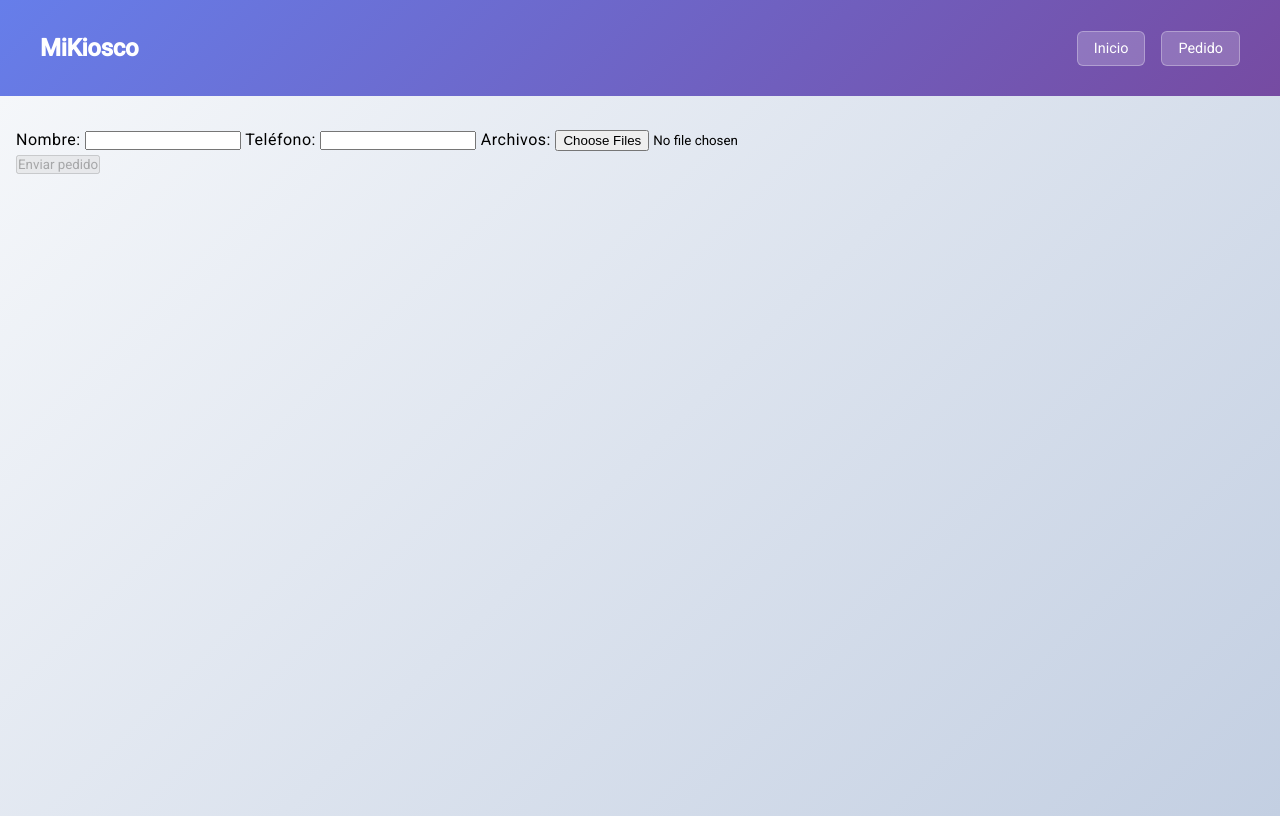
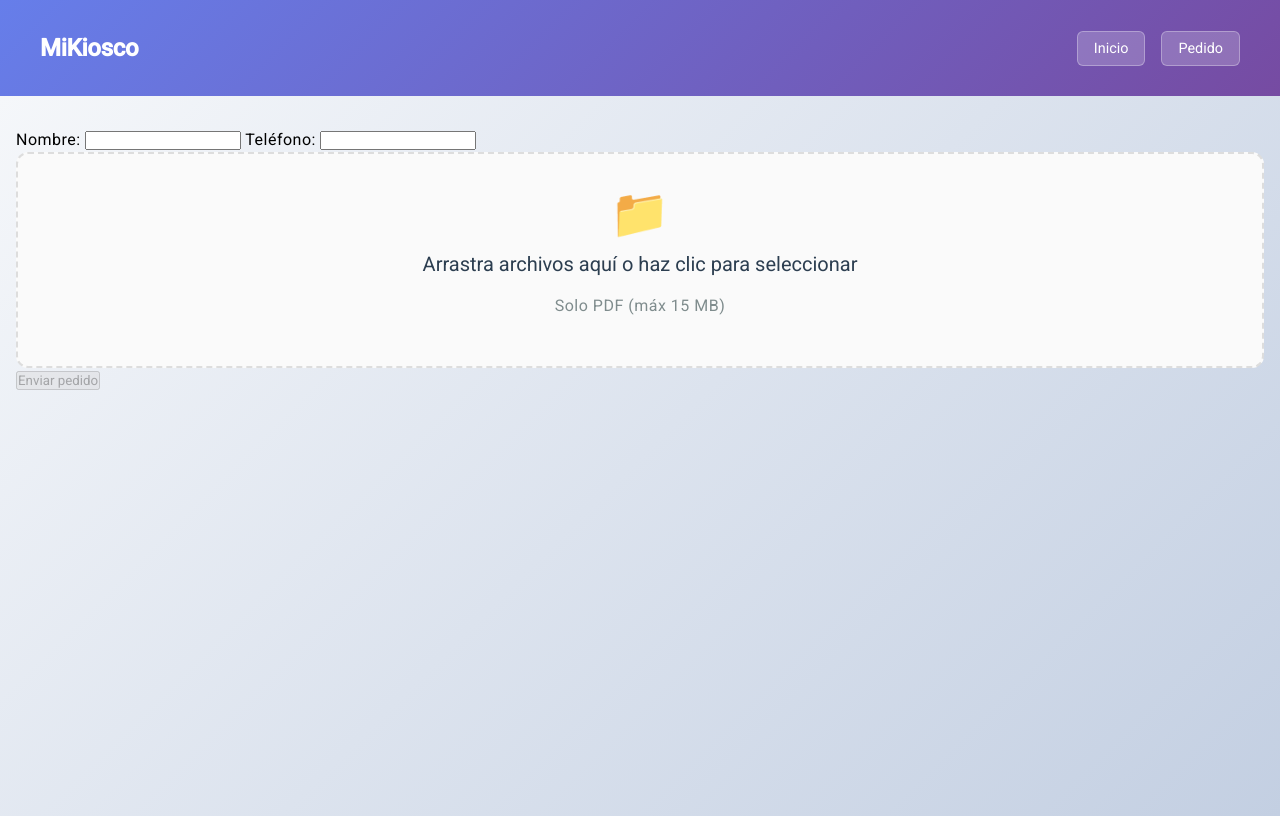
Before and after one commit to Martiniano-Olivera/ftcp---full, an Angular app in the folder ClienteFinal/: page /nuevo-pedido in a window 1280 px wide. Built offline with nearby package versions, Linux system fonts and the light colour scheme.

Commit message:
fix file upload to send pdf files

```diff
--- a/ClienteFinal/src/app/core/services/pedido.service.ts
+++ b/ClienteFinal/src/app/core/services/pedido.service.ts
@@ -1,5 +1,5 @@
 import { Injectable } from '@angular/core';
-import { BehaviorSubject, Observable } from 'rxjs';
+import { BehaviorSubject } from 'rxjs';
 import { Archivo, OpcionesImpresion, Pedido } from '../models/pedido.model';
 
 @Injectable({
--- a/ClienteFinal/src/app/features/nuevo-pedido/nuevo-pedido.component.html
+++ b/ClienteFinal/src/app/features/nuevo-pedido/nuevo-pedido.component.html
@@ -8,15 +8,14 @@
       Teléfono:
       <input type="tel" name="telefono" [(ngModel)]="telefono" required pattern="\d{6,20}" />
     </label>
-    <label>
-      Archivos:
-      <input type="file" (change)="onFileChange($event)" multiple accept="application/pdf" required />
-    </label>
-    <ul>
-      <li *ngFor="let f of archivos">{{ f.name }} ({{ f.size / 1024 | number:'1.0-0' }} KB)</li>
-    </ul>
+    <app-file-upload
+      [archivos]="archivos"
+      (archivoAgregado)="onArchivoAgregado($event)"
+      (archivoEliminado)="onArchivoEliminado($event)"
+      (filesSelected)="onFilesSelected($event)"
+    ></app-file-upload>
     <p *ngIf="error" class="error">{{ error }}</p>
-    <button type="submit" [disabled]="form.invalid || archivos.length === 0 || loading">
+    <button type="submit" [disabled]="form.invalid || files.length === 0 || loading">
       {{ loading ? 'Enviando...' : 'Enviar pedido' }}
     </button>
   </form>
--- a/ClienteFinal/src/app/features/nuevo-pedido/nuevo-pedido.component.ts
+++ b/ClienteFinal/src/app/features/nuevo-pedido/nuevo-pedido.component.ts
@@ -2,17 +2,20 @@ import { Component } from '@angular/core';
 import { CommonModule } from '@angular/common';
 import { FormsModule } from '@angular/forms';
 import { OrdersPublicService } from '../../core/services/orders-public.service';
+import { FileUploadComponent } from '../../shared/components/file-upload/file-upload.component';
+import { Archivo } from '../../core/models/pedido.model';
 
 @Component({
   selector: 'app-nuevo-pedido',
   standalone: true,
-  imports: [CommonModule, FormsModule],
+  imports: [CommonModule, FormsModule, FileUploadComponent],
   templateUrl: './nuevo-pedido.component.html'
 })
 export class NuevoPedidoComponent {
   nombre = '';
   telefono = '';
-  archivos: File[] = [];
+  archivos: Archivo[] = [];
+  files: File[] = [];
   enviado = false;
   loading = false;
   error: string | null = null;
@@ -20,30 +23,26 @@ export class NuevoPedidoComponent {
 
   constructor(private ordersService: OrdersPublicService) {}
 
-  onFileChange(event: Event): void {
-    const target = event.target as HTMLInputElement;
-    const selected = Array.from(target.files || []);
-    this.archivos = [];
-    this.error = null;
-    selected.forEach(f => {
-      if (f.type !== 'application/pdf') {
-        this.error = 'Solo se permiten archivos PDF';
-      } else if (f.size > 15 * 1024 * 1024) {
-        this.error = 'Cada archivo debe pesar menos de 15MB';
-      } else {
-        this.archivos.push(f);
-      }
-    });
+  onArchivoAgregado(archivo: Archivo): void {
+    this.archivos = [...this.archivos, archivo];
+  }
+
+  onArchivoEliminado(id: string): void {
+    this.archivos = this.archivos.filter((a) => a.id !== id);
+  }
+
+  onFilesSelected(files: File[]): void {
+    this.files = files;
   }
 
   enviar(): void {
-    if (!this.nombre || !this.telefono || this.archivos.length === 0 || this.loading) {
+    if (!this.nombre || !this.telefono || this.files.length === 0 || this.loading) {
       return;
     }
     this.loading = true;
     this.error = null;
     this.ordersService
-      .submitOrder({ nombre: this.nombre, telefono: this.telefono, files: this.archivos })
+      .submitOrder({ nombre: this.nombre, telefono: this.telefono, files: this.files })
       .subscribe({
         next: order => {
           this.enviado = true;
@@ -51,6 +50,7 @@ export class NuevoPedidoComponent {
           this.nombre = '';
           this.telefono = '';
           this.archivos = [];
+          this.files = [];
         },
         error: () => {
           this.error = 'Intenta más tarde';
--- a/ClienteFinal/src/app/shared/components/file-upload/file-upload.component.html
+++ b/ClienteFinal/src/app/shared/components/file-upload/file-upload.component.html
@@ -10,12 +10,12 @@
     <div class="drop-zone-content">
       <div class="upload-icon">📁</div>
       <h3>Arrastra archivos aquí o haz clic para seleccionar</h3>
-      <p>Soporta PDF, DOC, DOCX, TXT, JPG, PNG</p>
+      <p>Solo PDF (máx 15 MB)</p>
       <input
         #fileInput
         type="file"
         multiple
-        accept=".pdf,.doc,.docx,.txt,.jpg,.jpeg,.png"
+        accept="application/pdf,.pdf"
         (change)="onFileSelected($event)"
         style="display: none;"
       />
--- a/ClienteFinal/src/app/shared/components/file-upload/file-upload.component.ts
+++ b/ClienteFinal/src/app/shared/components/file-upload/file-upload.component.ts
@@ -13,8 +13,10 @@ export class FileUploadComponent {
   @Input() archivos: Archivo[] = [];
   @Output() archivoAgregado = new EventEmitter<Archivo>();
   @Output() archivoEliminado = new EventEmitter<string>();
+  @Output() filesSelected = new EventEmitter<File[]>();
 
   isDragOver = false;
+  private files: { id: string; file: File }[] = [];
 
   onDragOver(event: DragEvent): void {
     event.preventDefault();
@@ -49,15 +51,18 @@ export class FileUploadComponent {
 
   private procesarArchivos(files: FileList): void {
     Array.from(files).forEach((file) => {
+      const id = this.generarId();
       const archivo: Archivo = {
-        id: this.generarId(),
+        id,
         nombre: file.name,
         tamano: file.size,
         tipo: file.type || this.obtenerExtension(file.name),
         fechaSubida: new Date(),
       };
+      this.files.push({ id, file });
       this.archivoAgregado.emit(archivo);
     });
+    this.emitFiles();
   }
 
   private generarId(): string {
@@ -69,7 +74,9 @@ export class FileUploadComponent {
   }
 
   eliminarArchivo(archivoId: string): void {
+    this.files = this.files.filter((f) => f.id !== archivoId);
     this.archivoEliminado.emit(archivoId);
+    this.emitFiles();
   }
 
   formatFileSize(bytes: number): string {
@@ -79,4 +86,8 @@ export class FileUploadComponent {
     const i = Math.floor(Math.log(bytes) / Math.log(k));
     return parseFloat((bytes / Math.pow(k, i)).toFixed(2)) + ' ' + sizes[i];
   }
+
+  private emitFiles(): void {
+    this.filesSelected.emit(this.files.map((f) => f.file));
+  }
 }
```
